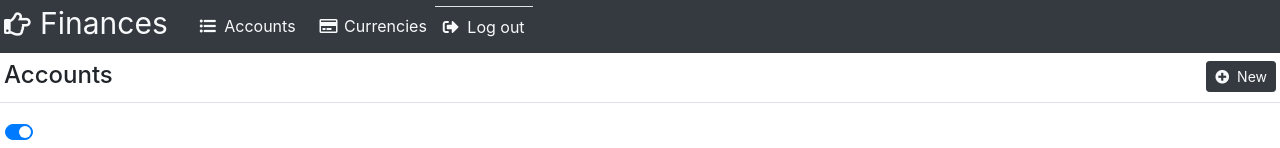
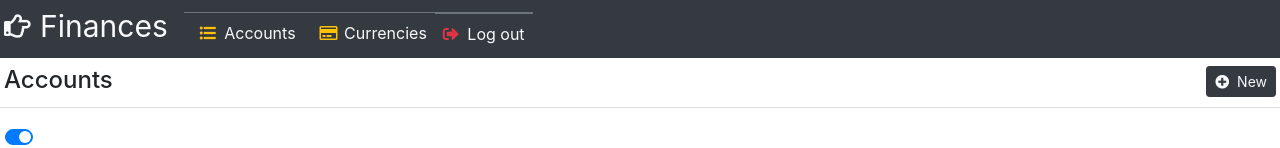
Before and after one commit to cat-begemot/FinanceControl, an Angular app in the folder FinanceControl/ClientApp/: page /accounts in a window 1280 px wide. Shown: the top 148 px of the page. Built offline with nearby package versions, Linux system fonts and the light colour scheme; no server answers.

Commit message:
Change menu: border color, icon colors to yellow, logout icon color to red

```diff
--- a/FinanceControl/ClientApp/src/app/app.component.html
+++ b/FinanceControl/ClientApp/src/app/app.component.html
@@ -32,22 +32,22 @@
   </button>
 
   <div class="collapse navbar-collapse" id="navbarSupportedContent">
-    <ul class="navbar-nav mr-auto">
+    <ul class="navbar-nav mr-auto mt-2 border-top border-secondary">
       <li class="nav-item active ml-2">
 				<a class="nav-link text-light" routerLink="/accounts">
-					<i class="fas fa-list-ul text-light"></i>
+					<i class="fas fa-list-ul text-warning"></i>
 					Accounts
 				</a>
       </li>
       <li class="nav-item ml-2">
 				<a class="nav-link text-light" routerLink="/currencies">
-					<i class="far fa-credit-card text-light"></i>
+					<i class="far fa-credit-card text-warning"></i>
 					Currencies
 				</a>
 			</li>
 			<li class="nav-item">
-				<a class="nav-link text-light border-top">
-					<i class="fas fa-sign-out-alt text-light"></i>
+				<a class="nav-link text-light border-top border-secondary">
+					<i class="fas fa-sign-out-alt text-danger"></i>
 					Log out
 				</a>
 			</li>
```
